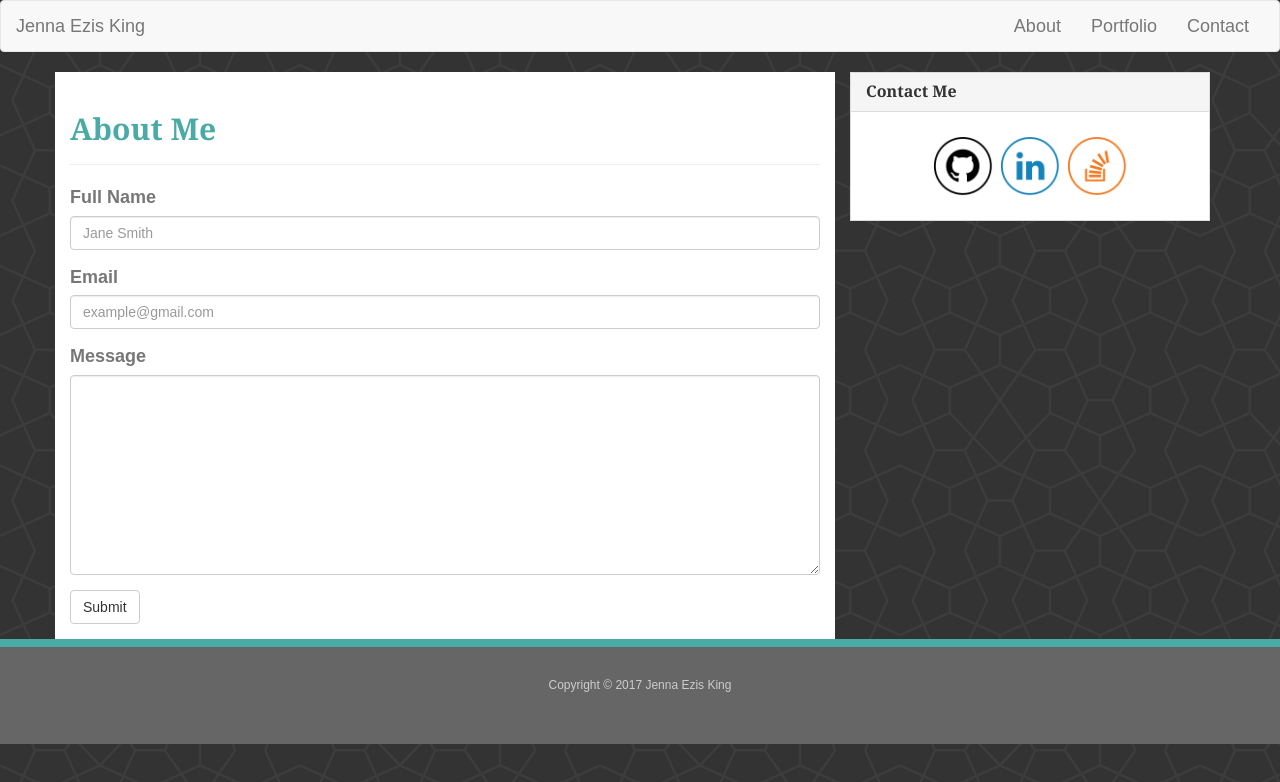
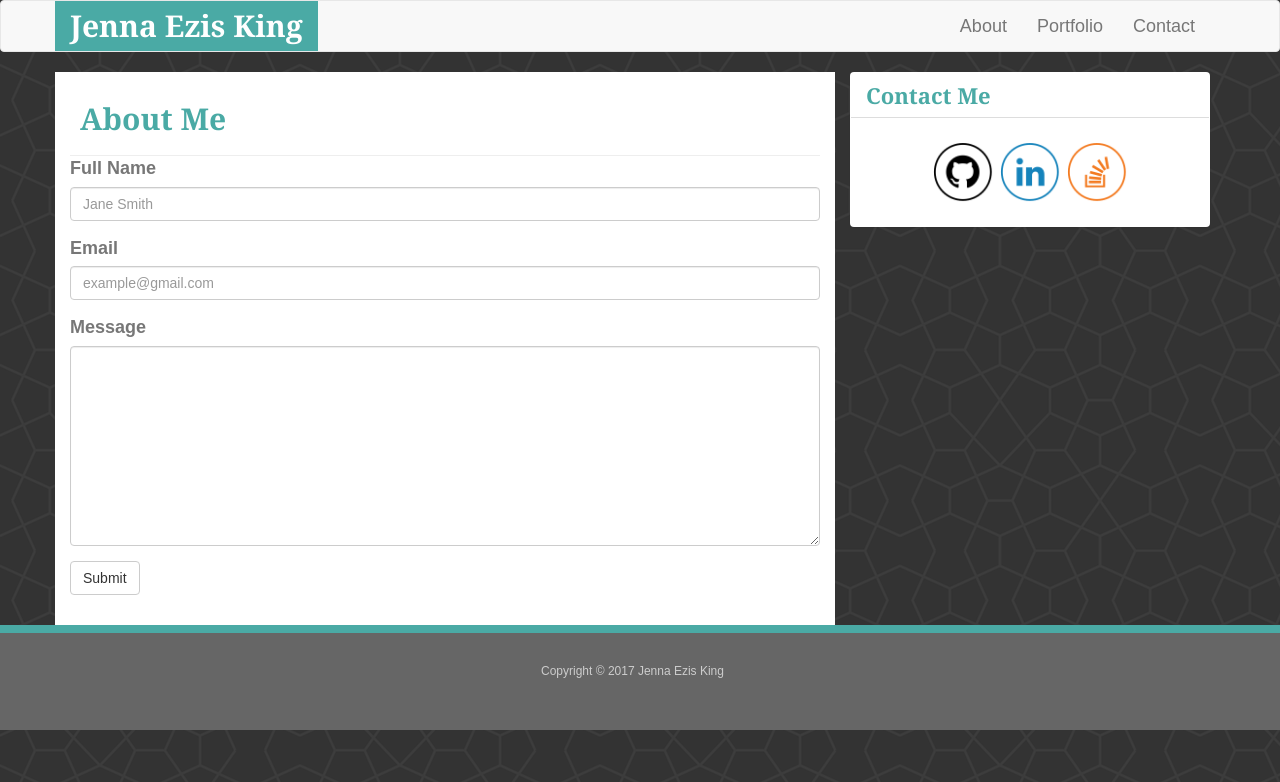
Before and after one commit to annejsize/Bootstrap-Portfolio, a plain HTML site: page contact.html in a window 1280 px wide. Drawn offline with nearby package versions, Linux system fonts and the light colour scheme.

Commit message:
this is progress

```diff
--- a/assets/css/style.css
+++ b/assets/css/style.css
@@ -27,8 +27,6 @@ body {
     font-weight: 700;
     color: #fff;
     background: #4aaaa5;
-    margin-left:100px;
-
 }
 
 #bio-image {
@@ -90,9 +88,8 @@ footer {
   border-top: 8px solid #4aaaa5;
 }
 
-#panel-margins {
-/*  margin-top: 1px; */
-  border-radius: 0;
+#panel-border {
+    border-color: #ddd;
 }
 
  /* —----Font Styling-----
@@ -132,8 +129,17 @@ p:last-child {
     margin-bottom: 20px;
 }
 
+p {
+  padding: 0 15px 0 0;
+}
+
 .bottom-pad {
   margin-bottom: 15px;
+}
+
+.pad-me-pls {
+  padding: 10px;
+  margin:0;
 }
 
  /*
--- a/contact.html
+++ b/contact.html
@@ -19,10 +19,10 @@
 
 <body>
   <nav class="navbar navbar-default">
-    <div class="container-fluid">
+    <div class="container">
       <div class="navbar-header">
-       <a class="navbar-brand" href="index.html">Jenna Ezis King</a>
-			</div>
+       <a class="navbar-brand" id="header-1" href="index.html">Jenna Ezis King</a>
+      </div>
 
       <div class="collapse navbar-collapse" id="bs-example-navbar-collapse-1">
         <ul class="nav navbar-nav navbar-right">
@@ -38,11 +38,11 @@
   	<div class="row">
 
       <div class="col-md-8 background">
-        <div class="page-header">
+        <div class="page-header pad-me-pls">
   	    	<h2>About Me</h2>
   	    </div>
 
-        <div class="row">
+        <div class="row bottom-pad">
           <div class="col-md-12">
             <form>
   			     <!---<form class="form-edits"action="mailto:annejsize@gmail.com" method="post" enctype="text/plain">
@@ -67,9 +67,9 @@
 
 <!-- The Connect with Me Section -->
       <div class="col-md-4">
-        <div class="panel panel-default" id="panel-margins">
-          <div class="panel-heading">
-              <h3 class="panel-title">Contact Me</h3>
+        <div class="panel" id="panel-margins">
+          <div class="panel-heading" id="panel-border"" >
+              <h2 class="panel-title h2-redo">Contact Me</h2>
           </div>
 
           <div class="panel-body navbar-btn text-center">
```
Also changed, not shown: index.html (+8 -6 lines), portfolio.html (+6 -6 lines).
